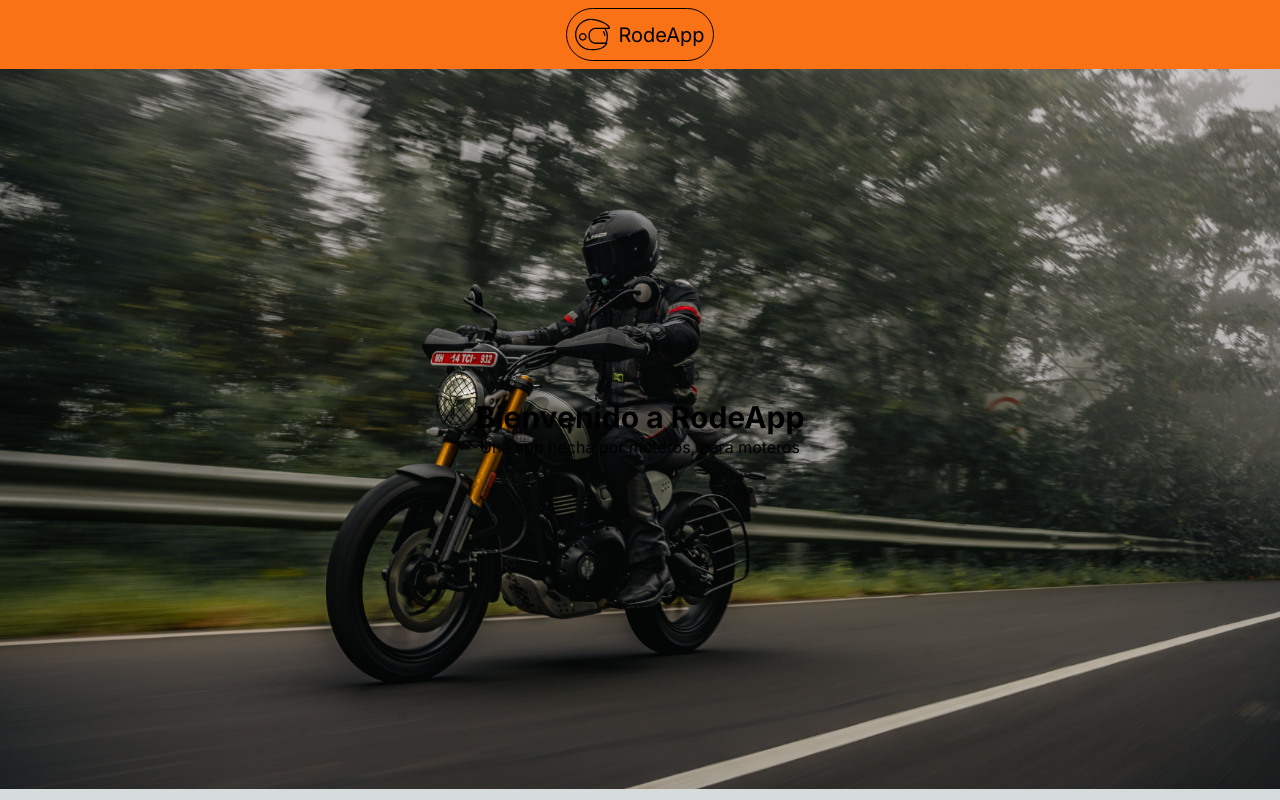
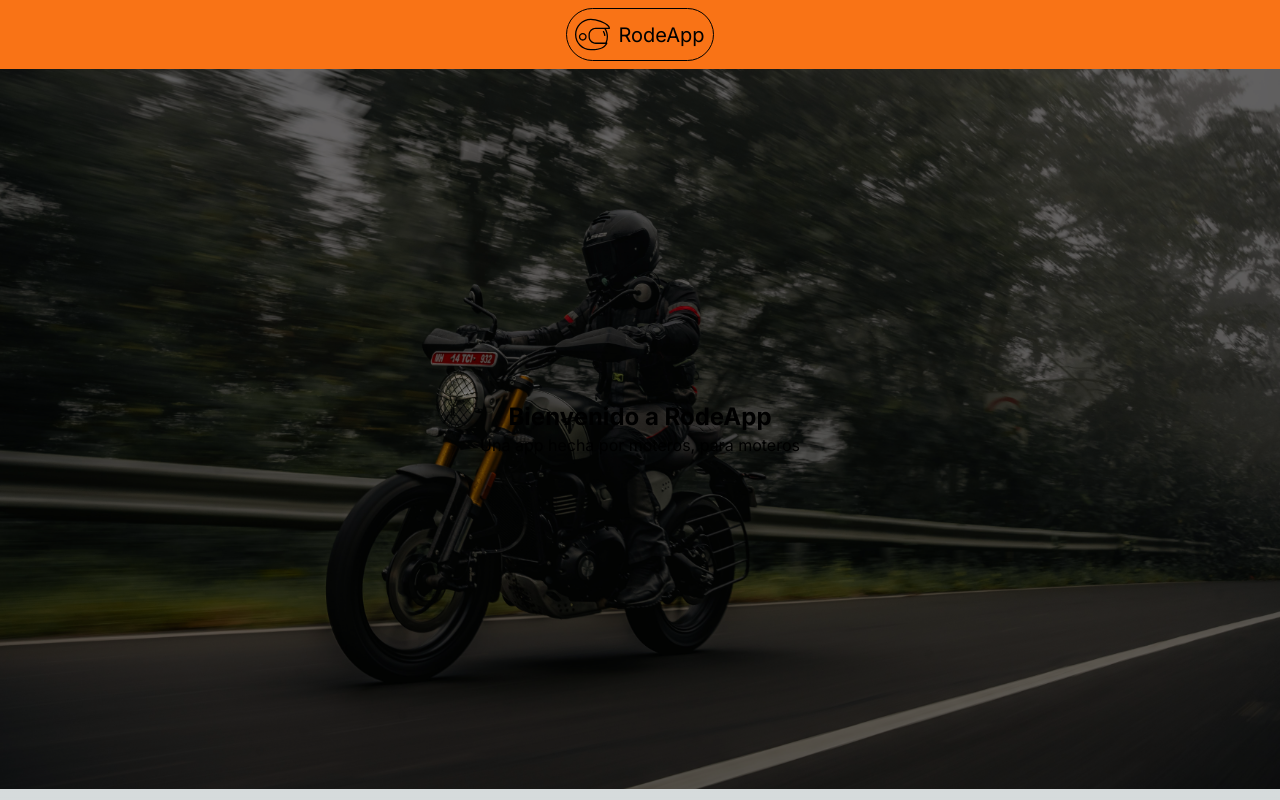
Before and after one commit to PabloMur/RodeApp, a Next.js app: page / in a window 1280 px wide. Built offline with nearby package versions, Linux system fonts and the light colour scheme.

Commit message:
banner landing

```diff
--- a/src/app/page.tsx
+++ b/src/app/page.tsx
@@ -2,10 +2,11 @@ import css from "@/styles/home.module.css";
 export default function Home() {
   return (
     <div
-      className={`${css.mainContainer} flex flex-col justify-center items-center min-h-[90vh] w-full bg-white flex-grow`}
+      className={`${css.mainContainer} flex flex-col justify-center items-center min-h-[90vh] w-full bg-white flex-grow relative`}
     >
-      <h1 className="text-3xl font-bold">Bienvenido a RodeApp</h1>
-      <h3 className="">Una app hecha por moteros, para moteros</h3>
+      <h1 className="text-2xl font-bold z-10">Bienvenido a RodeApp</h1>
+      <h3 className="z-20">Una app hecha por moteros, para moteros</h3>
+      <div className="h-full w-full absolute top-0 bg-black/50"></div>
     </div>
   );
 }
```
